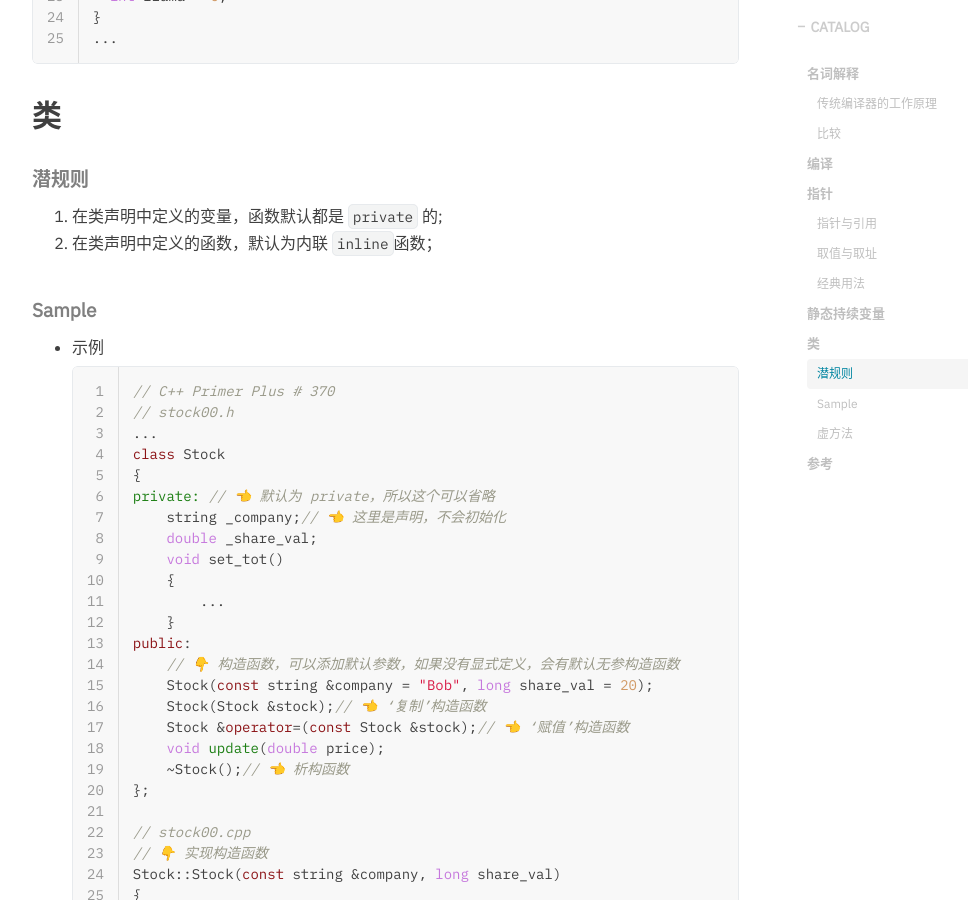
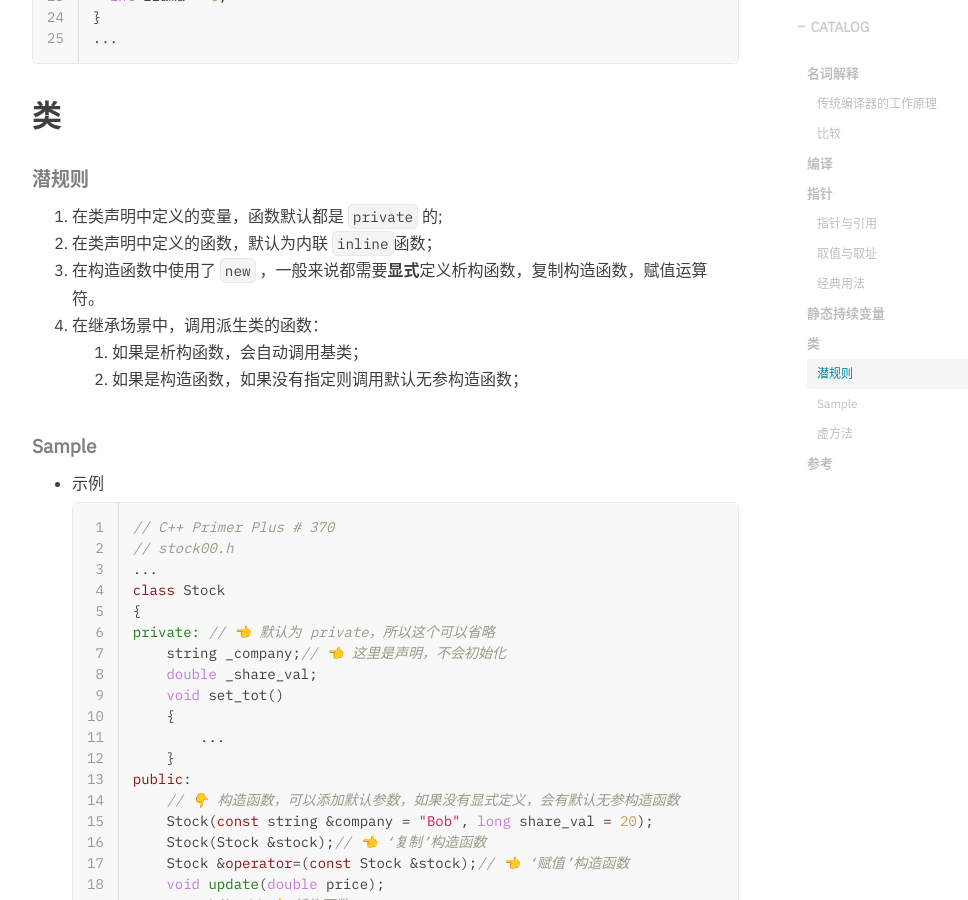
Before and after one commit to hurshi/hurshi.github.io, a Jekyll site: the page built from _posts/2022-02-25-cpp-induction.md, in a window 1280 px wide and 900 px high, scrolled down 5491 px. Shown: the whole window, without its empty margins (233-1201 px from the left). Built offline with Jekyll 4.4.1, drawn with Linux system fonts in a browser that asks for light colours; nearby versions of some CDN libraries; some web fonts are replaced; comment, search, counter and statistics services are not loaded; some of the changed text lies outside the part shown.

Commit message:
fix books

````diff
--- a/_posts/2022-02-25-cpp-induction.md
+++ b/_posts/2022-02-25-cpp-induction.md
@@ -213,6 +213,11 @@ void func()
 
 1. 在类声明中定义的变量，函数默认都是 `private` 的;
 2. 在类声明中定义的函数，默认为内联 `inline`函数；
+2. 在构造函数中使用了 `new` ，一般来说都需要**显式**定义析构函数，复制构造函数，赋值运算符。
+4. 在继承场景中，调用派生类的函数：
+   1. 如果是析构函数，会自动调用基类；
+   2. 如果是构造函数，如果没有指定则调用默认无参构造函数；
+
 
 ##### Sample
 
@@ -333,7 +338,7 @@ void func()
   virtual void say() = 0;
   ```
 
-
+  包含“纯虚函数”的类称为“抽象类”，它不能被初始化；
 
 
 
````
